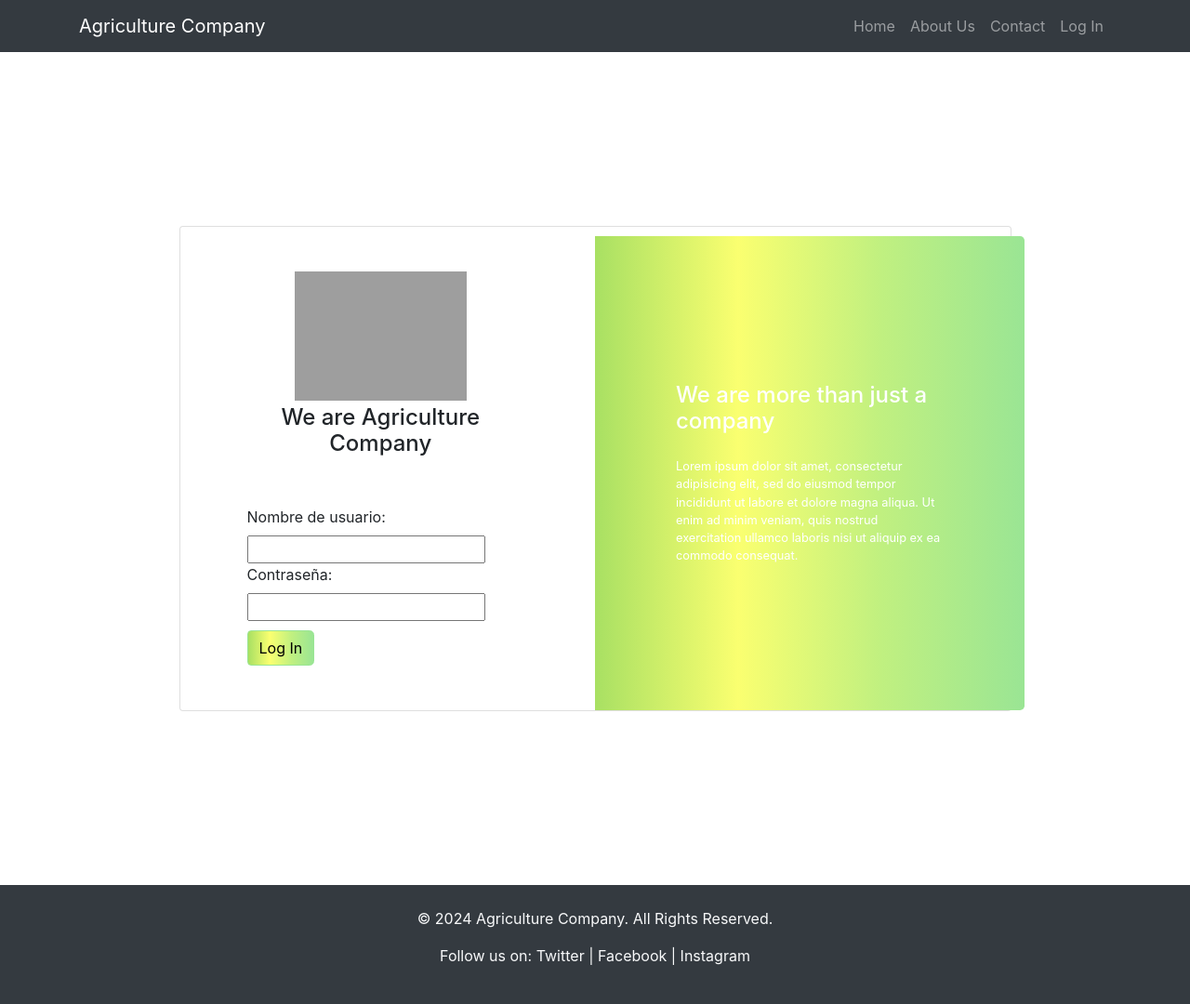
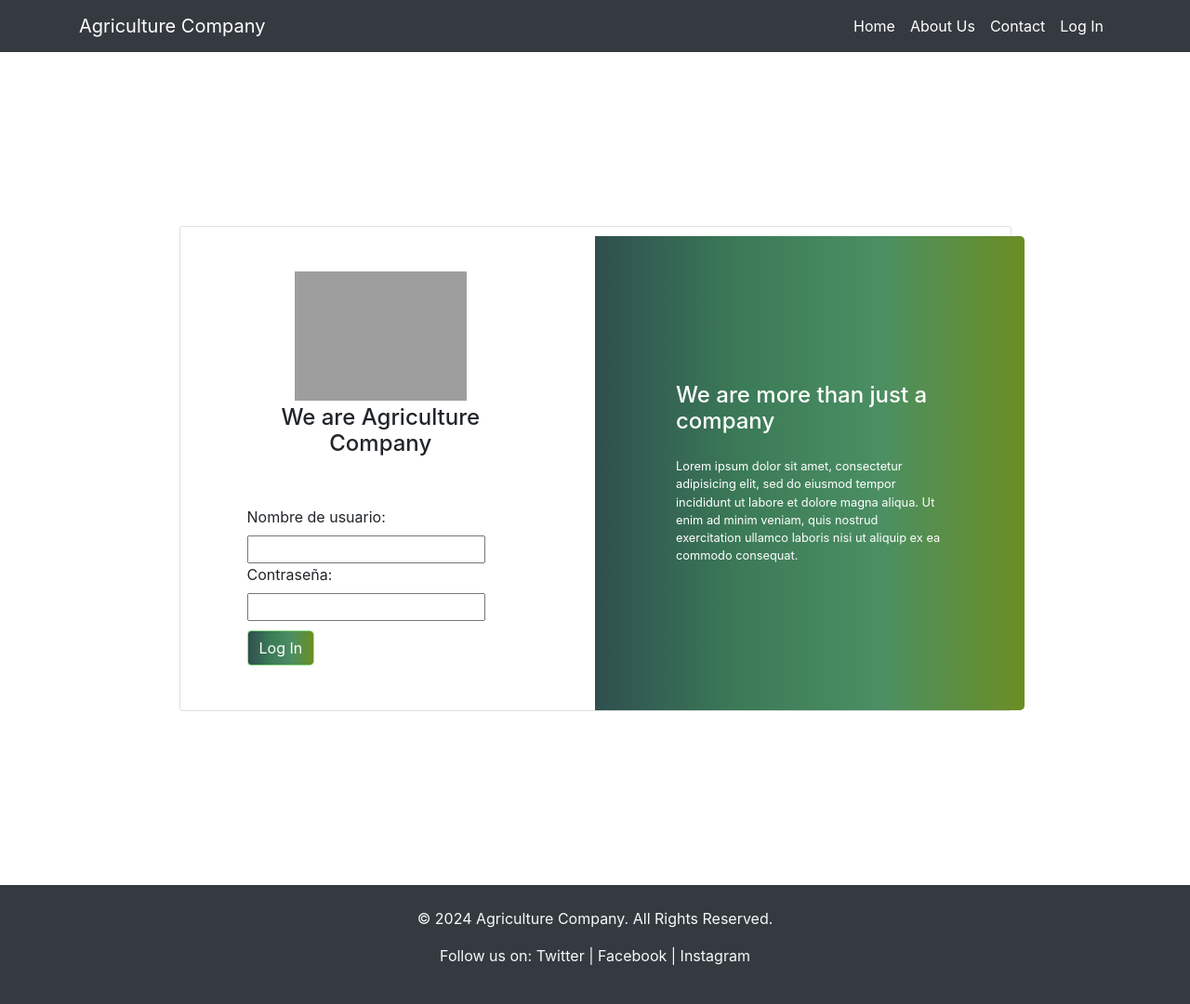
Before and after one commit to ISCOUTB/AG-AgricultureCompany, a FastAPI app: page /login in a window 1280 px wide. Shown: the whole page at 93% size. Run offline with FastAPI, Linux system fonts and the light colour scheme; some libraries are stand-ins or nearby versions; grey boxes are pictures that could not be loaded.

Commit message:
login.html

```diff
--- /dev/null
+++ b/app/styles/home.css
@@ -0,0 +1,11 @@
+.custom-navbar {
+    background-color: #4CAF50; /* Cambia este valor al color que desees */
+}
+
+.custom-navbar .nav-link {
+    color: white !important; /* Color del texto de los enlaces */
+}
+
+.custom-navbar .nav-link:hover {
+    color: #f1c40f !important; /* Color del texto cuando haces hover */
+}
--- a/app/styles/login.css
+++ b/app/styles/login.css
@@ -3,13 +3,15 @@
 background: #fccb90;
 
 /* Chrome 10-25, Safari 5.1-6 */
-background: -webkit-linear-gradient(to right, #a8e063, #faff70, #c0f080, #9ae594);
+background: -webkit-linear-gradient(to right, #2f4f4f, #3b7a57, #4b8f63, #6b8e23);
 
 /* W3C, IE 10+/ ge, Firefox 16+, Chrome 26+, Opera 12+, Safari 7+ */
-background: linear-gradient(to right, #a8e063, #faff70, #c0f080, #9ae594);
+background: linear-gradient(to right, #2f4f4f, #3b7a57, #4b8f63, #6b8e23);
+
+
 
     margin-top: 10px;
-    color: black;
+    color: white;
     border-color: #9ae594;
 }
 
--- a/app/templates/base.html
+++ b/app/templates/base.html
@@ -11,6 +11,8 @@
 
     <!-- Enlace al archivo CSS principal -->
     <link rel="stylesheet" href="/styles/login.css">
+    <link rel="stylesheet" href="/styles/home.css">
+
 
     <!-- Bloque para agregar CSS específico de cada página -->
     {% block extra_head %}
@@ -18,7 +20,7 @@
 </head>
 <body>
     <!-- Navigation bar -->
-    <nav class="navbar navbar-expand-lg navbar-dark bg-dark">
+    <nav class="navbar navbar-expand-lg navbar-dark bg-dark custom-navbar">
         <div class="container">
             <a class="navbar-brand" href="/">Agriculture Company</a>
             <button class="navbar-toggler" type="button" data-toggle="collapse" data-target="#navbarNav" aria-controls="navbarNav" aria-expanded="false" aria-label="Toggle navigation">
```
